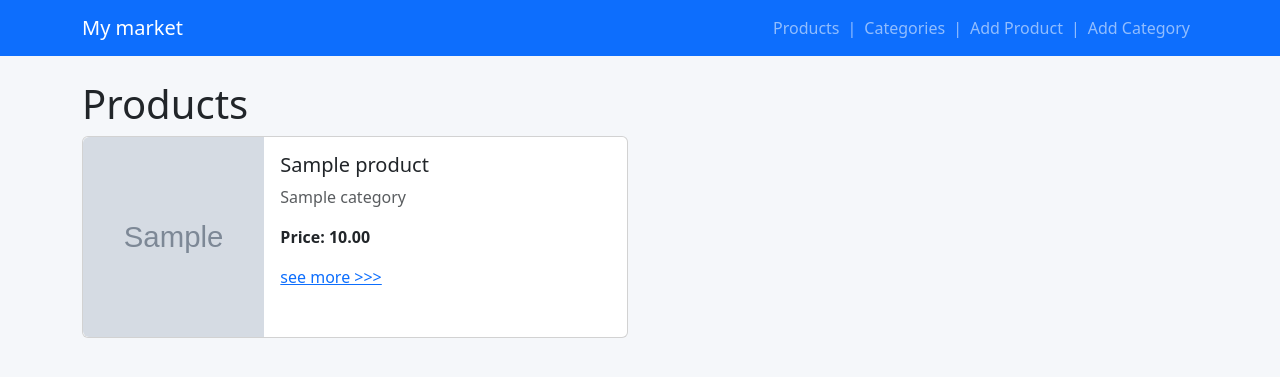
After one commit to akramkhal/my_shop, a Django app: page / in a window 1280 px wide. The commit adds this page. Shown: the top 377 px of the page. Run offline with Django 5.2, Linux system fonts and the light colour scheme; tables that the repository leaves empty hold one stand-in row (values such as "Sample post"); grey boxes marked "Sample" are stand-in pictures.

Commit message:
Добавлена страница списка товаров (карточки) на / и /products/

```diff
--- a/source/main/urls.py
+++ b/source/main/urls.py
@@ -15,8 +15,9 @@ Including another URLconf
     2. Add a URL to urlpatterns:  path('blog/', include('blog.urls'))
 """
 from django.contrib import admin
-from django.urls import path
+from django.urls import path, include
 
 urlpatterns = [
     path('admin/', admin.site.urls),
+    path('', include('webapp.urls'))
 ]
--- a/source/webapp/admin.py
+++ b/source/webapp/admin.py
@@ -9,6 +9,6 @@ class CategoryAdmin(admin.ModelAdmin):
 
 @admin.register(Product)
 class ProductAdmin(admin.ModelAdmin):
-    list_display = ('id', 'name', 'category', 'created_at', 'price')
+    list_display = ('id', 'name', 'price', 'image', 'category', 'description', )
     list_filter = ('category',)
     search_fields = ('name',)
--- a/source/webapp/static/css/style.css
+++ b/source/webapp/static/css/style.css
@@ -1,3 +1,9 @@
 body {
-    color: #f5f7fa
+    background-color: #f5f7fa;
 }
+
+.product-img {
+    width: 100%;
+    height: 200px;
+    object-fit: cover
+}
--- a/source/webapp/templates/base.html
+++ b/source/webapp/templates/base.html
@@ -12,11 +12,14 @@
 
 <nav class="navbar navbar-expand bg-primary" data-bs-theme="dark">
   <div class="container">
-    <a class="navbar-brand" href="#">My market</a>
+    <a class="navbar-brand" href="{% url 'index' %}">My market</a>
       <div class="navbar-nav ms-auto">
-        <a class="nav-link" href="#">Products</a>
+        <a class="nav-link" href="{% url 'products' %}">Products</a>
+          <span class="navbar-text">|</span>
         <a class="nav-link" href="#">Categories</a>
+          <span class="navbar-text">|</span>
         <a class="nav-link" href="#">Add Product</a>
+          <span class="navbar-text">|</span>
         <a class="nav-link" href="#">Add Category</a>
       </div>
   </div>
@@ -25,6 +28,5 @@
 <div class="container mt-4">
     {% block content %}{% endblock %}
 </div>
-
 </body>
 </html>
--- /dev/null
+++ b/source/webapp/templates/products.html
@@ -0,0 +1,32 @@
+{% extends 'base.html' %}
+
+{% block title %}Products{% endblock %}
+
+{% block content %}
+<h1>Products</h1>
+{% if products %}
+    <div class="row row-cols-1 row-cols-lg-2 g-4">
+        {% for product in products %}
+        <div class="col">
+            <div class="card h-100">
+              <div class="row g-0">
+                <div class="col-md-4">
+                  <img src="{{ product.image }}" class="product-img rounded-start" alt="{{ product.name }}">
+                </div>
+                <div class="col-md-8">
+                  <div class="card-body">
+                    <h5 class="card-title">{{ product.name }}</h5>
+                    <p class="card-text text-muted">{{ product.category }}</p>
+                      <p class="card-text fw-bold">Price: {{ product.price }}</p>
+                      <a href="#">see more >>></a>
+                  </div>
+                </div>
+              </div>
+            </div>
+        </div>
+        {% endfor %}
+    </div>
+{% else %}
+<div class="alert alert-info">No products yet!</div>
+{% endif %}
+{% endblock %}
--- /dev/null
+++ b/source/webapp/urls.py
@@ -0,0 +1,7 @@
+from django.urls import path
+from webapp.views import products_view
+
+urlpatterns = [
+    path('', products_view, name='index'),
+    path('products/', products_view, name='products'),
+]
--- a/source/webapp/views.py
+++ b/source/webapp/views.py
@@ -1,3 +1,8 @@
 from django.shortcuts import render
+from webapp.models import Product, Category
 
-# Create your views here.
+def products_view(request):
+    context = {
+        'products': Product.objects.all().order_by('-created_at')
+    }
+    return render(request, 'products.html', context)
```
